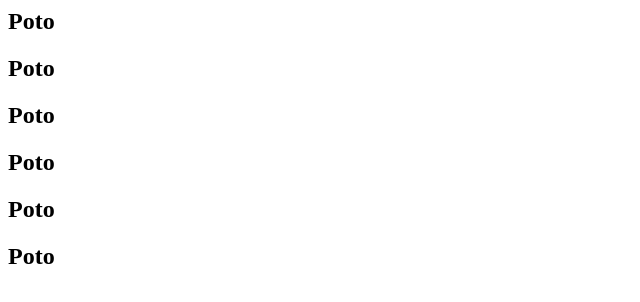
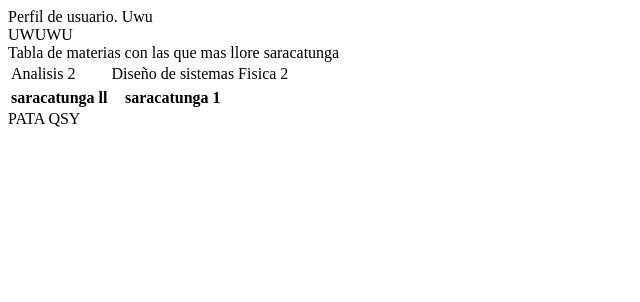
Before and after one commit to lourdespalermo907-cyber/HTML-Avanzado, a plain HTML site: page index.html in a window 1280 px wide. Shown: the whole page, without its empty margins (0-640 px from the left). Drawn offline with Linux system fonts and the light colour scheme.

Commit message:
agrege texto

```diff
--- a/index.html
+++ b/index.html
@@ -4,17 +4,34 @@
     <head>
         <meta charset="UTF-8">
         <meta name="viewport" content="width=device-width, initial-scale=1.0">
-        <title>Document</title>
+        <title>Perfil de usuario</title>
     </head>
     <body>
-        <h2>Poto</h2>
-                <h2>Poto</h2>
+        <header>Perfil de usuario. Uwu</header> <!--Encabezado, pueden haber varios por pagina, van botones de inicio, titulo, etc-->
+        <main>UWUWU
+            <article>
+                <caption>Tabla de materias con las que mas llore</caption>
+                <table>
 
-                        <h2>Poto</h2>
-        <h2>Poto</h2>
-        <h2>Poto</h2>
-        <h2>Poto</h2>
+                     <thead>
+                        <tr>
+                            <td>Analisis 2</td>
+                            <td>Diseño de sistemas</td>
+                            <td>Fisica 2</td>
+                        </tr>
+                     </thead>
+                     <tr>saracatunga</tr>
+                     <th>saracatunga ll</th>
+                     <th>saracatunga 1</th>
+                </tbody>
+            </table>
 
+            </article>
+        </main> <!--main, solo uno por pagina, aca van los articulos, secciones, y la bola en generla-->
+        <footer>PATA QSY</footer> <!--Pie de pagina, van datos de contacto, legales, etc-->
     </body>
+    <style>
+
+    </style>
 </html>
 </DOCTYPE!>
```
